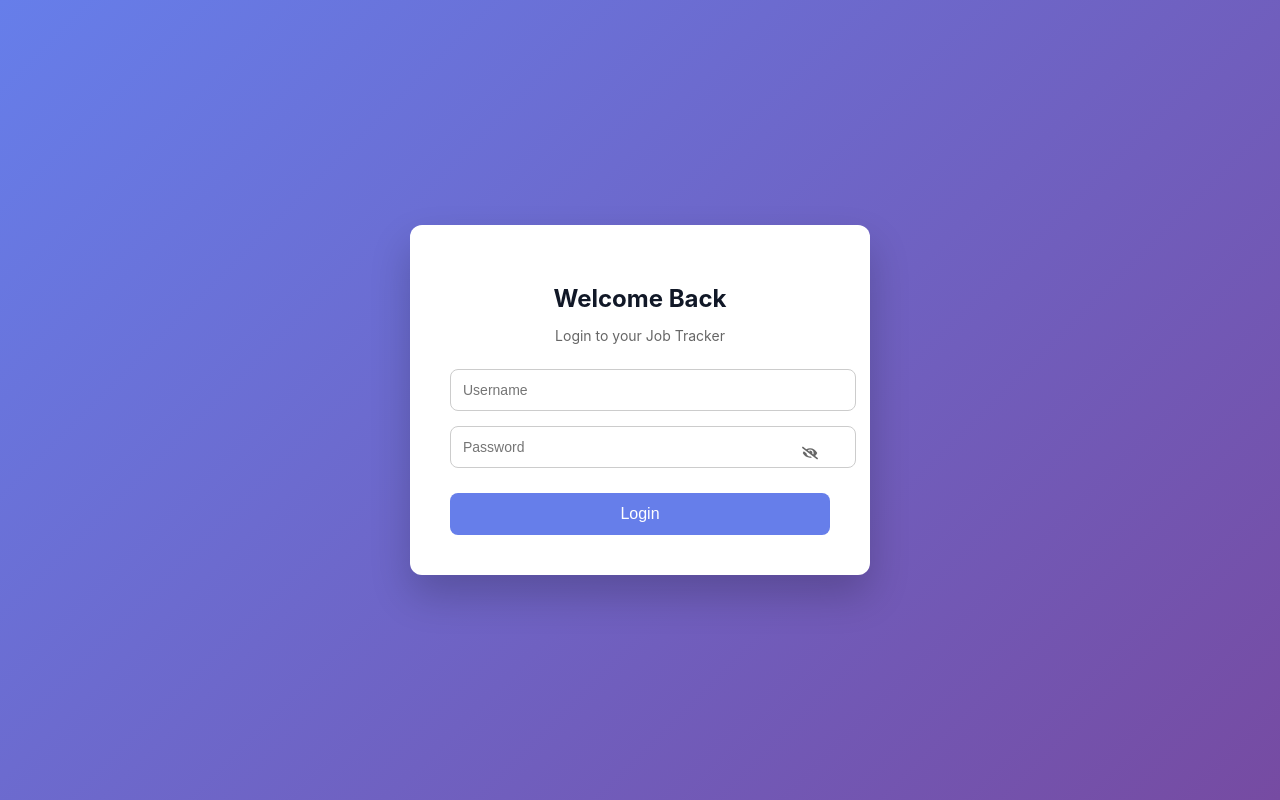
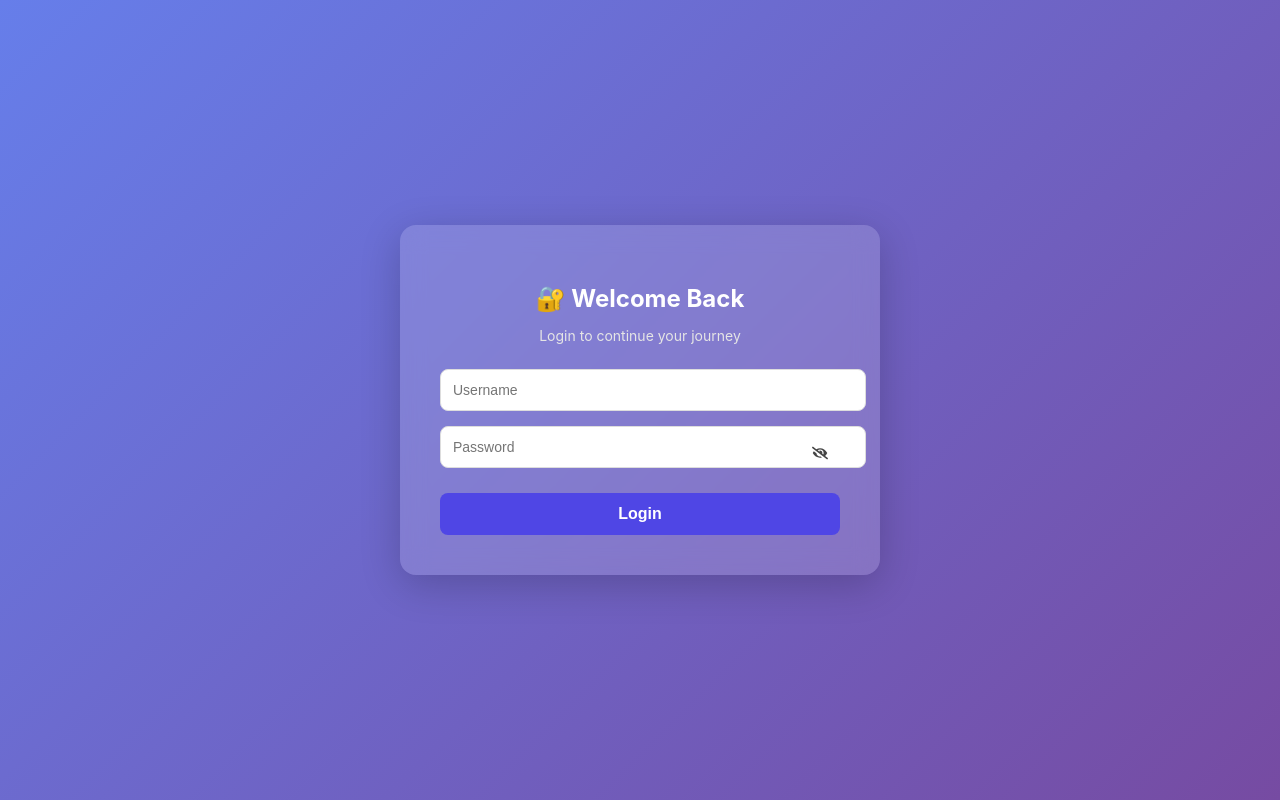
Before and after one commit to sameer9860/Job-Tracker, a React (Create React App) app in the folder job-tracker-frontend/: page / in a window 1280 px wide. Built offline with nearby package versions, Linux system fonts and the light colour scheme.

Commit message:
Changed Dashboard and login api view and urls

```diff
--- a/job-tracker-frontend/src/components/KanbanBoard.jsx
+++ b/job-tracker-frontend/src/components/KanbanBoard.jsx
@@ -1,5 +1,5 @@
 import { useState, useEffect } from "react";
-import { DragDropContext, Droppable, Draggable } from "react-beautiful-dnd";
+import { DragDropContext, Droppable, Draggable } from "@hello-pangea/dnd";
 import API from "../services/api";
 
 const columnsOrder = ["applied", "interview", "offer", "rejected"];
--- a/job-tracker-frontend/src/pages/Dashboard.jsx
+++ b/job-tracker-frontend/src/pages/Dashboard.jsx
@@ -1,5 +1,5 @@
 import { useEffect, useState } from "react";
-import API from "../services/api";
+import API, { getUser } from "../services/api";
 import axios from "axios";
 
 import AddJobModal from "../components/AddJobModal";
@@ -8,6 +8,7 @@ import FunnelStats from "../components/charts/FunnelStats";
 
 function Dashboard() {
   const [data, setData] = useState(null);
+  const [user, setUser] = useState(null);
   const [loading, setLoading] = useState(true);
   const [error, setError] = useState("");
   const [modalOpen, setModalOpen] = useState(false);
@@ -31,17 +32,26 @@ function Dashboard() {
     return res.data.access;
   };
 
-  /* 📊 Load dashboard */
+  /* 📊 Load dashboard and user info */
   const fetchDashboard = async () => {
     try {
       const res = await API.get("dashboard/");
       setData({ ...res.data, jobs: res.data.jobs || [] });
+
+      // fetch logged-in user
+      const userData = await getUser();
+      setUser(userData);
+
     } catch (err) {
       if (err.response?.status === 401) {
         try {
           await refreshToken();
           const retry = await API.get("dashboard/");
           setData({ ...retry.data, jobs: retry.data.jobs || [] });
+
+          const userRetry = await getUser();
+          setUser(userRetry);
+
         } catch {
           logout();
         }
@@ -77,7 +87,7 @@ function Dashboard() {
 
   return (
     <div style={{ ...styles.page, background: isDark ? "#1f1f2e" : "#eef2ff", color: isDark ? "#f3f4f6" : "#1f2937" }}>
-      {/* # Job Application Dashboard */}
+      {/* # Job Application Dashboard Header */}
       <header style={{ ...styles.header, background: isDark ? "#2d2d3d" : "#fff" }}>
         <div>
           <h2 style={{ margin: 0 }}>Job Application Dashboard</h2>
@@ -86,12 +96,51 @@ function Dashboard() {
           </p>
         </div>
         <div style={{ display: "flex", alignItems: "center", gap: "12px" }}>
+          {/* Theme Toggler */}
           <button onClick={toggleTheme} style={styles.themeBtn}>
             {theme === "light" ? "🌙 Dark" : "☀️ Light"}
           </button>
+
+          {/* Profile Card */}
+          {user && (
+            <div style={{
+              display: "flex",
+              alignItems: "center",
+              gap: "8px",
+              padding: "6px 12px",
+              borderRadius: "12px",
+              background: isDark ? "#3b3b4f" : "#f3f4f6"
+            }}>
+              <div style={{
+                width: "36px",
+                height: "36px",
+                borderRadius: "50%",
+                background: "#4f46e5",
+                display: "flex",
+                justifyContent: "center",
+                alignItems: "center",
+                color: "#fff",
+                fontWeight: "bold",
+              }}>
+                {user.username[0].toUpperCase()}
+              </div>
+              <div style={{ display: "flex", flexDirection: "column" }}>
+                <span style={{ fontWeight: "bold", color: isDark ? "#f3f4f6" : "#1f2937" }}>
+                  {user.username}
+                </span>
+                <span style={{ fontSize: "12px", color: isDark ? "#cbd5e1" : "#6b7280" }}>
+                  {user.email}
+                </span>
+              </div>
+            </div>
+          )}
+
+          {/* Add Job Button */}
           <button style={styles.addBtn} onClick={() => setModalOpen(true)}>
             + Add Job
           </button>
+
+          {/* Logout */}
           <button
             style={{
               ...styles.logoutBtn,
@@ -105,8 +154,7 @@ function Dashboard() {
         </div>
       </header>
 
-
-      {/* 📊 STATS CARDS */}
+      {/* 📊 Stats Cards */}
       <section style={styles.statsGrid}>
         <StatCard label="Total Applications" value={data.total_applications} color="#4f46e5" theme={theme} />
         <StatCard label="Applied" value={data.status_counts.applied} color="#2563eb" theme={theme} />
@@ -115,13 +163,13 @@ function Dashboard() {
         <StatCard label="Rejected" value={data.status_counts.rejected} color="#ef4444" theme={theme} />
       </section>
 
-      {/* 📈 KPI CARDS */}
+      {/* 📈 KPI Cards */}
       <section style={styles.kpiGrid}>
         <KpiCard title="Interview Success Rate" value={`${data.rates.interview_success_rate}%`} desc="Interviews per application" theme={theme} />
         <KpiCard title="Offer Conversion Rate" value={`${data.rates.offer_conversion_rate}%`} desc="Offers per interview" theme={theme} />
       </section>
 
-      {/* 📊 CHARTS */}
+      {/* 📊 Charts */}
       <section style={styles.chartGrid}>
         <StatusChart stats={data.status_counts} theme={theme} size={400} />
         <FunnelStats stats={data.status_counts} theme={theme} size={400} />
@@ -133,7 +181,7 @@ function Dashboard() {
   );
 }
 
-/* 🔹 Stat Card */
+/* Stat Card */
 function StatCard({ label, value, color, theme }) {
   const isDark = theme === "dark";
   return (
@@ -144,7 +192,7 @@ function StatCard({ label, value, color, theme }) {
   );
 }
 
-/* 🔹 KPI Card */
+/* KPI Card */
 function KpiCard({ title, value, desc, theme }) {
   const isDark = theme === "dark";
   return (
@@ -156,7 +204,7 @@ function KpiCard({ title, value, desc, theme }) {
   );
 }
 
-/* 🎨 Styles */
+/* Styles */
 const styles = {
   page: { minHeight: "100vh" },
   header: {
@@ -199,11 +247,7 @@ const styles = {
     gap: "20px",
     padding: "30px",
   },
-  statCard: {
-    padding: "20px",
-    borderRadius: "16px",
-    boxShadow: "0 10px 25px rgba(0,0,0,0.08)",
-  },
+  statCard: { padding: "20px", borderRadius: "16px", boxShadow: "0 10px 25px rgba(0,0,0,0.08)" },
   statLabel: { fontSize: "14px", color: "#6b7280" },
   statValue: { fontSize: "28px", marginTop: "8px", fontWeight: "bold" },
   kpiGrid: {
@@ -226,5 +270,4 @@ const styles = {
   error: { color: "red", textAlign: "center", marginTop: "60px" },
 };
 
-
 export default Dashboard;
--- a/job-tracker-frontend/src/pages/Login.jsx
+++ b/job-tracker-frontend/src/pages/Login.jsx
@@ -17,14 +17,11 @@ function Login() {
     try {
       const res = await API.post("token/", { username, password });
 
-      // Save JWT tokens
       localStorage.setItem("access_token", res.data.access);
       localStorage.setItem("refresh_token", res.data.refresh);
 
-      // Redirect to dashboard
       window.location.href = "/dashboard";
     } catch (err) {
-      // Always set string for React
       setError("Invalid username or password");
       setLoading(false);
     }
@@ -33,22 +30,20 @@ function Login() {
   return (
     <div style={styles.container}>
       <div style={styles.card}>
-        <h2 style={styles.title}>Welcome Back</h2>
-        <p style={styles.subtitle}>Login to your Job Tracker</p>
+        <h2 style={styles.title}>🔐 Welcome Back</h2>
+        <p style={styles.subtitle}>Login to continue your journey</p>
 
-        {/* Error message */}
-        {typeof error === "string" && <p style={styles.error}>{error}</p>}
+        {error && <p style={styles.error}>{error}</p>}
 
         <form onSubmit={handleSubmit}>
-          {/* Username */}
           <input
             style={styles.input}
             placeholder="Username"
             value={username}
             onChange={(e) => setUsername(e.target.value)}
+            required
           />
 
-          {/* Password */}
           <div style={styles.passwordWrapper}>
             <input
               style={styles.input}
@@ -56,21 +51,19 @@ function Login() {
               placeholder="Password"
               value={password}
               onChange={(e) => setPassword(e.target.value)}
+              required
             />
-
-            <span
-              style={styles.eye}
-              onClick={() => setShowPassword(!showPassword)}
-            >
+            <span style={styles.eye} onClick={() => setShowPassword(!showPassword)}>
               {showPassword ? <FaEye /> : <FaEyeSlash />}
             </span>
           </div>
 
-          {/* Login button */}
           <button style={styles.button} disabled={loading}>
-            {loading ? "Logging in..." : "Login"}
+            {loading ? "⏳ Logging in..." : "Login"}
           </button>
         </form>
+
+
       </div>
     </div>
   );
@@ -86,37 +79,43 @@ const styles = {
     justifyContent: "center",
     alignItems: "center",
     background: "linear-gradient(135deg, #667eea, #764ba2)",
+    animation: "gradientShift 8s ease infinite",
   },
   card: {
-    background: "#fff",
+    background: "rgba(255, 255, 255, 0.15)",
+    backdropFilter: "blur(12px)",
     padding: "40px",
-    borderRadius: "12px",
+    borderRadius: "16px",
     width: "100%",
-    maxWidth: "380px",
-    boxShadow: "0 20px 40px rgba(0,0,0,0.2)",
+    maxWidth: "400px",
+    boxShadow: "0 10px 40px rgba(0,0,0,0.2)",
+    color: "#fff",
+    textAlign: "center",
   },
   title: {
     marginBottom: "5px",
-    textAlign: "center",
+    fontSize: "24px",
+    fontWeight: "bold",
   },
   subtitle: {
     marginBottom: "25px",
-    textAlign: "center",
-    color: "#666",
     fontSize: "14px",
+    color: "#e5e5e5",
   },
   error: {
-    color: "red",
+    color: "#ff6b6b",
     marginBottom: "15px",
-    textAlign: "center",
+    fontWeight: "bold",
   },
   input: {
     width: "100%",
     padding: "12px",
     marginBottom: "15px",
     borderRadius: "8px",
-    border: "1px solid #ccc",
+    border: "1px solid #ddd",
     fontSize: "14px",
+    outline: "none",
+    transition: "border 0.3s",
   },
   passwordWrapper: {
     position: "relative",
@@ -127,17 +126,30 @@ const styles = {
     top: "50%",
     transform: "translateY(-50%)",
     cursor: "pointer",
-    color: "#666",
+    color: "#444",
   },
   button: {
     width: "100%",
     padding: "12px",
     borderRadius: "8px",
     border: "none",
-    background: "#667eea",
+    background: "#4f46e5",
     color: "#fff",
     fontSize: "16px",
+    fontWeight: "bold",
     cursor: "pointer",
     marginTop: "10px",
+    transition: "background 0.3s",
+  },
+  footer: {
+    marginTop: "20px",
+    fontSize: "13px",
+    color: "#ddd",
+  },
+  link: {
+    color: "#fff",
+    fontWeight: "bold",
+    textDecoration: "underline",
+    cursor: "pointer",
   },
 };
--- a/job-tracker-frontend/src/services/api.js
+++ b/job-tracker-frontend/src/services/api.js
@@ -16,4 +16,10 @@ API.interceptors.request.use(
   (error) => Promise.reject(error)
 );
 
+// api.js
+export const getUser = async () => {
+  const res = await API.get("user/"); // make sure your Django backend has this endpoint
+  return res.data;
+};
+
 export default API;
```
Also changed, not shown: 2 other files (tests, documents, lock files or other folders). Lines whose indentation alone changed are shown as unchanged.
